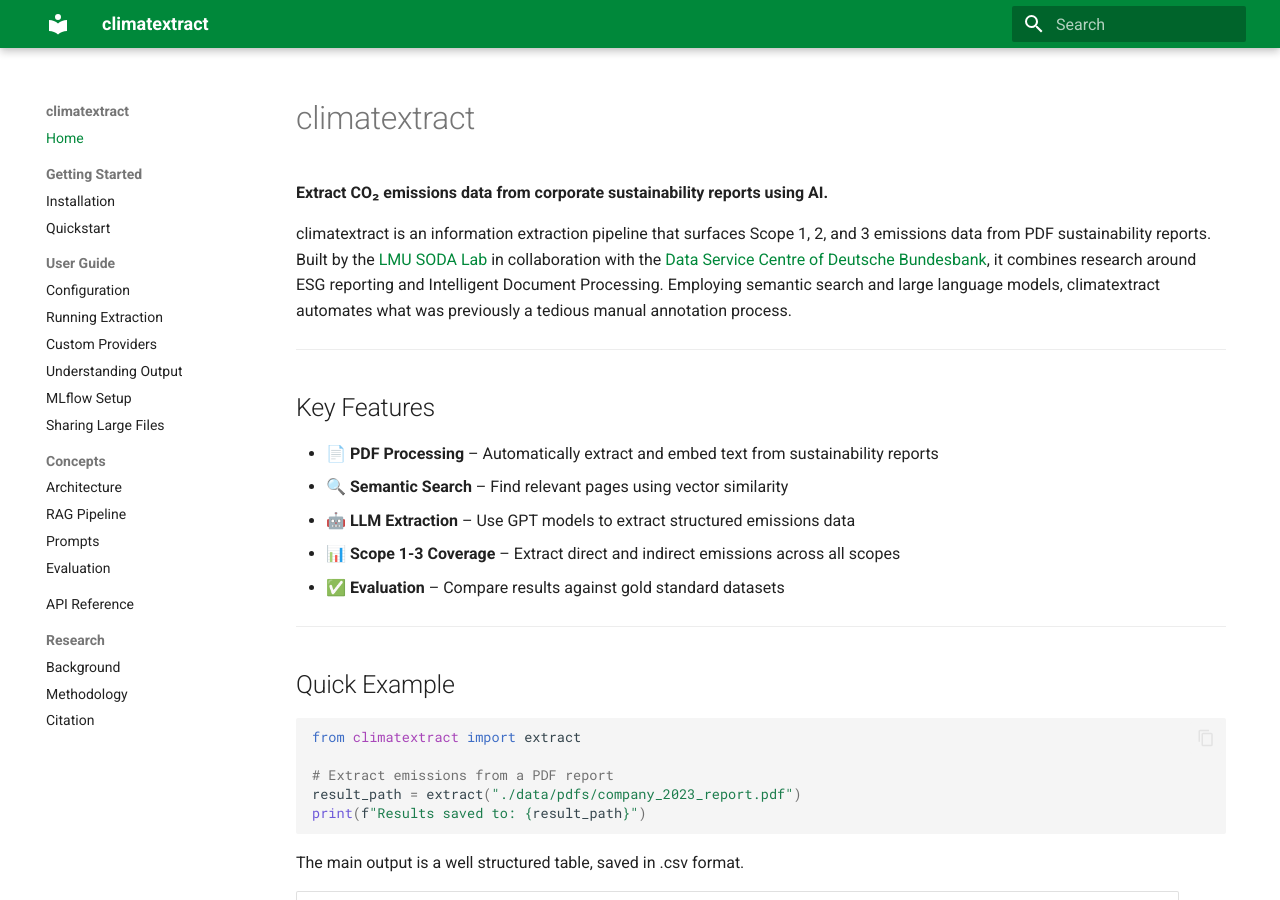
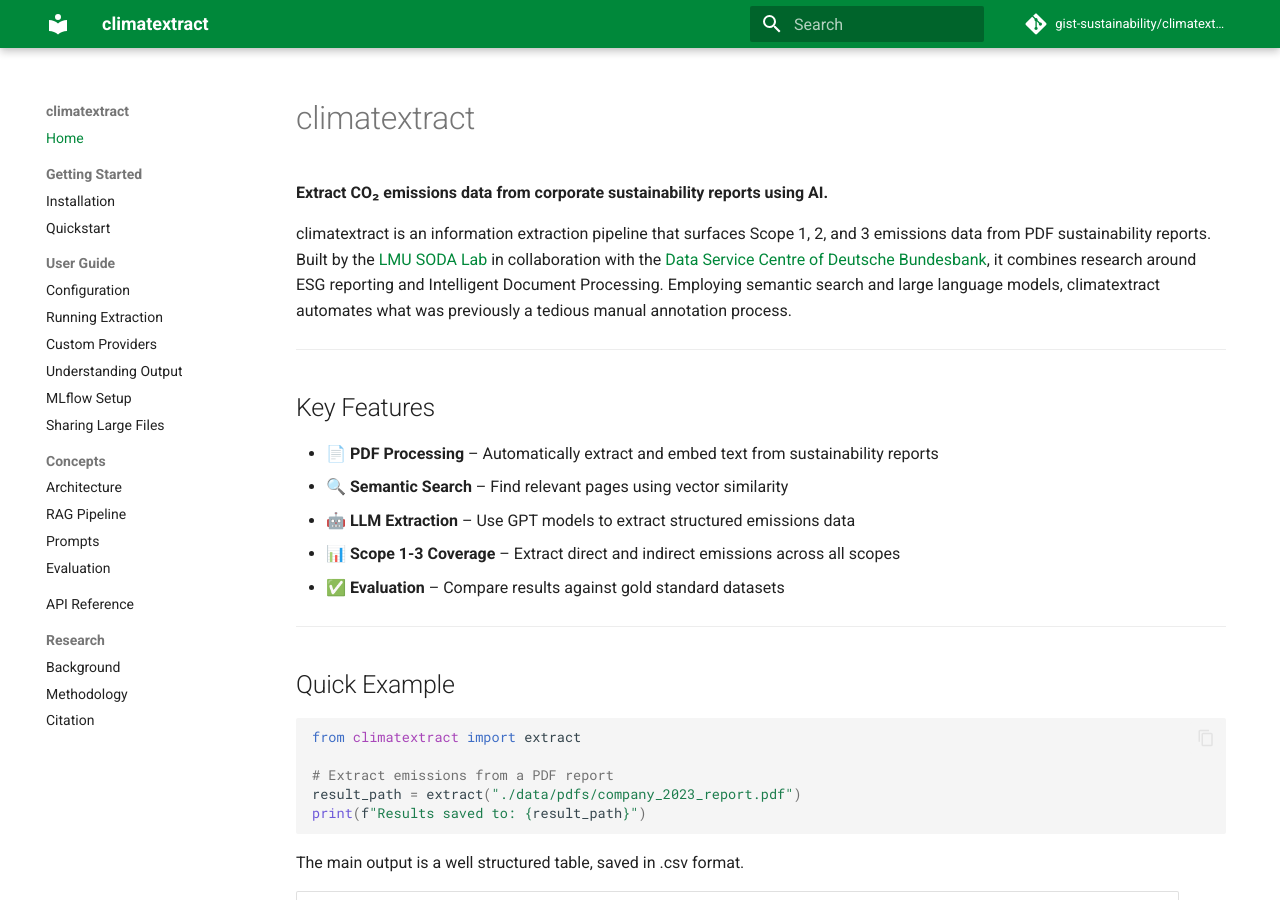
Before and after one commit to gist-sustainability/climatextract, an MkDocs documentation site: the page built from docs/index.md, in a window 1280 px wide and 900 px high. Built offline with MkDocs 1.6.1 and Material for MkDocs 9.7.7, drawn with Linux system fonts in a browser that asks for light colours; comment, search, counter and statistics services are not loaded.

```diff
--- /dev/null
+++ b/docs/requirements.txt
@@ -0,0 +1 @@
+mkdocs-material>=9.5
--- a/mkdocs.yml
+++ b/mkdocs.yml
@@ -1,6 +1,9 @@
 site_name: climatextract
-site_url: https://github.com/gist-sustainability/climatextract
+site_url: https://gist-sustainability.github.io/climatextract/
 site_description: A RAG-based pipeline for extracting CO₂ emissions data from corporate sustainability reports
+repo_url: https://github.com/gist-sustainability/climatextract
+repo_name: gist-sustainability/climatextract
+edit_uri: edit/main/docs/
 
 theme:
   name: material
```
Also changed, not shown: 1 other file.
